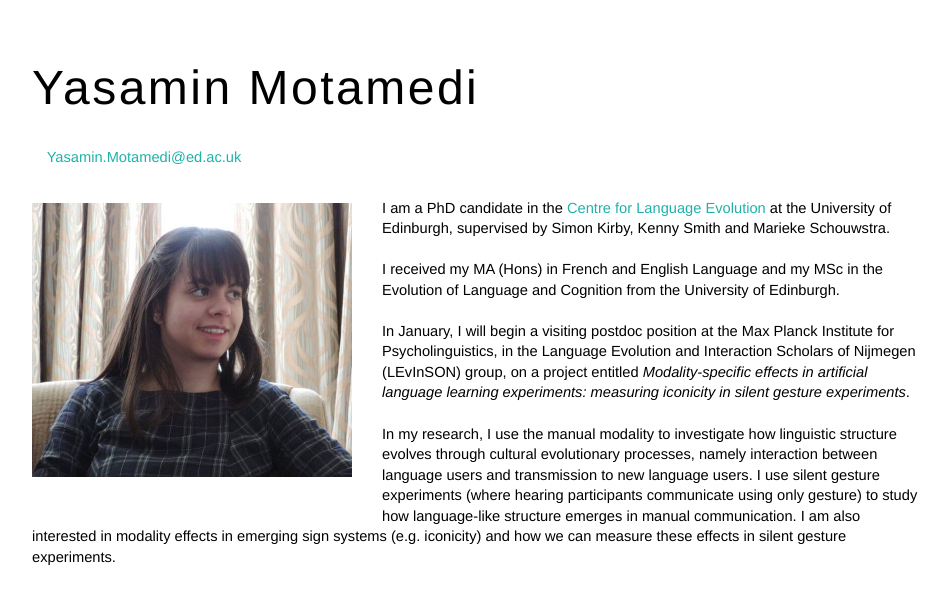
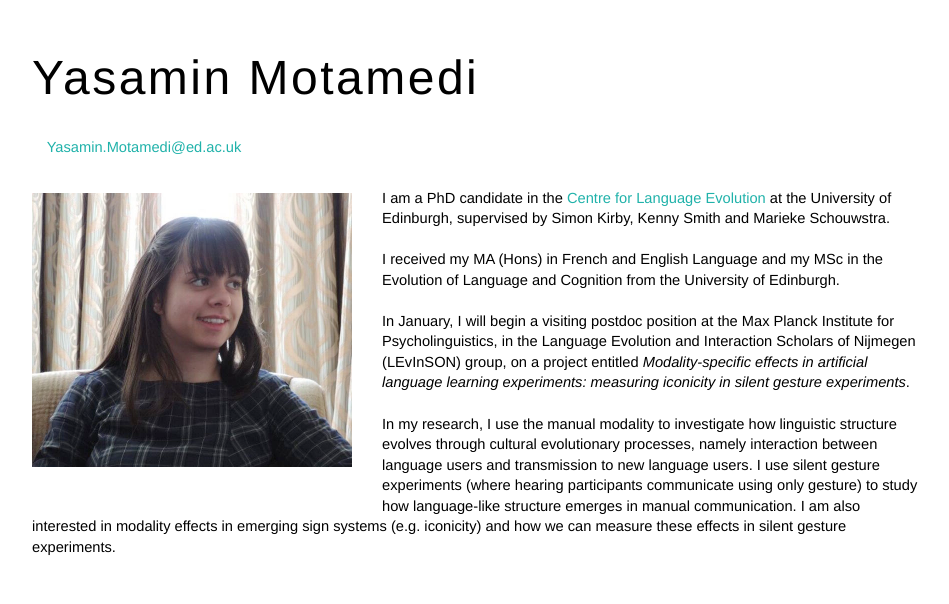
Before and after one commit to ymotamedi/ymotamedi.github.io, a Jekyll site: the page built from index.html, in a window 1280 px wide. Shown: the top 604 px of the page, without its empty margins (160-1109 px from the left). Built offline with Jekyll 4.4.1, drawn with Linux system fonts in a browser that asks for light colours.

Commit message:
Update main.css

```diff
--- a/css/main.css
+++ b/css/main.css
@@ -1,5 +1,5 @@
 body {
-    margin: 60px auto;
+    margin: 50px auto;
     width: 70%;
 }
 nav ul, footer ul {
```
